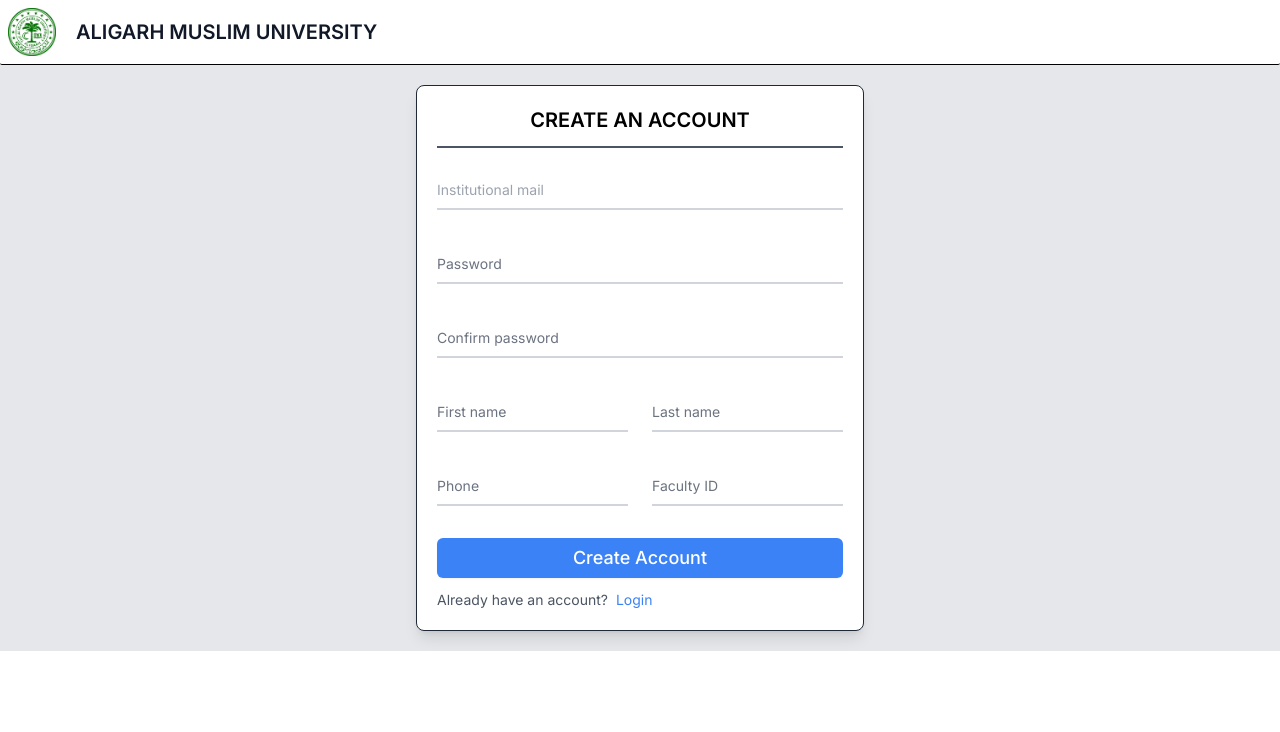
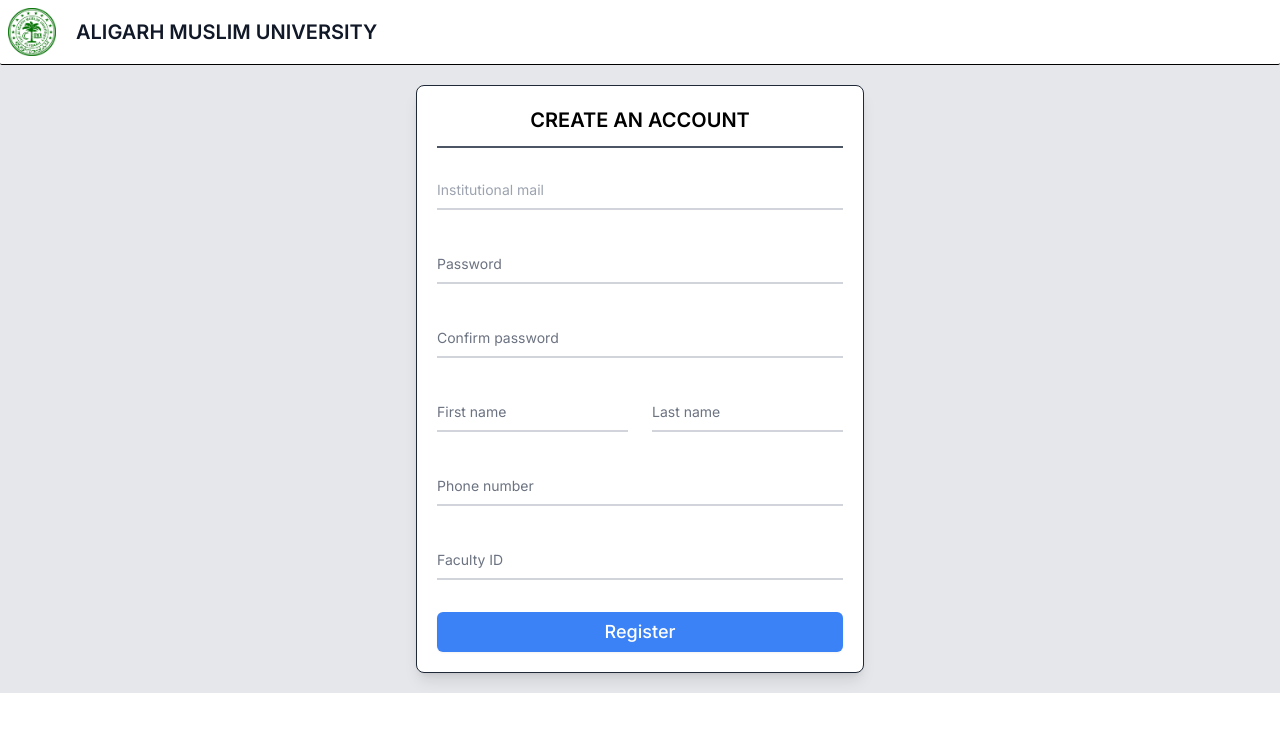
Before and after one commit to Inshamhaque/Minor-part-1, a Next.js app: page /auth/register in a window 1280 px wide. Shown: the top 732 px of the page. Built offline with nearby package versions, Linux system fonts and the light colour scheme.

Commit message:
registerClient part done

```diff
--- a/Client-Components/auth-page/registerClient.tsx
+++ b/Client-Components/auth-page/registerClient.tsx
@@ -2,7 +2,10 @@
 import { registerinputs, registerSchema } from "@/zodfile/schema";
 import { useState } from "react";
 import { useRouter } from "next/navigation";
-import axios from 'axios';
+import axios  from 'axios';
+import React from "react";
+import { ToastContainer, toast } from "react-toastify";
+import "react-toastify/dist/ReactToastify.css";
 
 export const Register = () => {
   const [credentials, setCredentials] = useState<registerinputs>({
@@ -13,6 +16,7 @@ export const Register = () => {
     phone:'',
     facultyId:''
   });
+
   const BASE_URL = process.env.BASE_URL;
 
   const [confirmPassword, setConfirmPassword] = useState<string>('');
@@ -22,6 +26,7 @@ export const Register = () => {
   const [facultyId, setFacultyId] = useState<string>('');
   const router = useRouter();
 
+  // for error state handling
   const [errors, setErrors] = useState<{
     mail?: string,
     password?: string,
@@ -32,14 +37,47 @@ export const Register = () => {
     facultyId?: string
   }>({});
 
-  const handleClick = async (e:any) => {
+  // to notify user that if user exists or not
+  const notify = () => {
+    return toast.error('User already exists, try logging in',{
+      position : 'top-center',
+      autoClose : 5000
+    });
+  }
+
+
+  // axios post function
+  const sendreq = async () => {
+    console.log('Credentials are:', credentials);
+    try {
+      const res = await axios.post(`http://localhost:3000/api/auth/signup`, {
+        mail: credentials.mail,
+        password: credentials.password,
+        facultyId: facultyId,
+        name: `${firstName} ${lastName}`
+      });
+      if (!res) {
+        console.log('Error occurred, try again later');
+        return null;
+      }
+      console.log('User registration successful');
+      return res;
+    } catch (error) {
+      console.error('Error occurred while sending request:', error);
+      return null;
+    }
+  }
+
+  // handleClick trigger
+  const handleClick = async (e: any) => {
     e.preventDefault();
     const result = registerSchema.safeParse(credentials);
-    console.log("result:",result.success);
-    console.log('handle click triggered');
+    console.log("Result:", result.success);
+    console.log('Handle click triggered');
+    // zod parsing ...
     if (!result.success || confirmPassword !== credentials.password) {
       const formattedErrors = result.error?.format() || {};
-      console.log('handle click inside  triggered');
+      console.log('Handle click inside triggered');
 
       setErrors({
         //@ts-ignore
@@ -52,26 +90,23 @@ export const Register = () => {
         phone: phone ? '' : 'Phone number is required',
         facultyId: facultyId ? '' : 'Faculty ID is required',
       });
+
     }
-    try{
-      console.log('trying post request')
-      const res = await axios.post(`http://localhost:3000/api/auth/signup`,{
-        mail : credentials.mail,
-        password : credentials.password,
-        name : credentials.firstName+credentials.lastName,
-        facultyId : credentials.facultyId
-      })
-      console.log('inside result.success!!!')
-      if(!res){
-        console.log('error registering from register Client');
+
+    try {
+      const res = await sendreq();
+      if (!res) {
+        console.log('Error occurred while sending request');
+      } else if (res?.data?.status === 404) {
+        console.log('Duplicate user found');
+        notify();
+      } else {
+        // if user credentials were valid, redirect him to verify page
+        console.log('User creation was successful');
+        router.push('/auth/verify');
       }
-      if(res.status==200){
-        // TODO: send mail here
-        router.push('/auth/verify')
-      }
-    }
-    catch(e){
-      console.log('some error occurred')
+    } catch (e) {
+      console.log('Some error occurred:', e);
     }
   };
 
@@ -81,6 +116,8 @@ export const Register = () => {
         {/* form section */}
         <form className="flex flex-col shadow-lg mt-5 max-w-md mx-auto bg-white gap-5 mb-5 p-5 border border-gray-800 rounded-lg gap-y-3" onSubmit={handleClick}>
           <div className="flex justify-center font-semibold text-xl border-b border-b-2 border-gray-600 pb-3 mb-2">CREATE AN ACCOUNT</div>
+
+          {/* Email */}
           <div className="relative z-0 w-full mb-5 group">
             <input
               type="email"
@@ -92,9 +129,11 @@ export const Register = () => {
               value={credentials.mail}
               onChange={(e) => setCredentials({ ...credentials, mail: e.target.value })}
             />
-              <label htmlFor="floating_email" className="peer-focus:font-medium absolute text-sm text-gray-400 duration-300 transform -translate-y-6 scale-75 top-3 -z-10 origin-[0] peer-focus:start-0 rtl:peer-focus:translate-x-1/4 rtl:peer-focus:left-auto peer-focus:text-blue-600 peer-focus:dark:text-blue-500 peer-placeholder-shown:scale-100 peer-placeholder-shown:translate-y-0 peer-focus:scale-75 peer-focus:-translate-y-6">Institutional mail </label>
+            <label htmlFor="floating_email" className="peer-focus:font-medium absolute text-sm text-gray-400 duration-300 transform -translate-y-6 scale-75 top-3 -z-10 origin-[0] peer-focus:start-0 rtl:peer-focus:translate-x-1/4 rtl:peer-focus:left-auto peer-focus:text-blue-600 peer-focus:dark:text-blue-500 peer-placeholder-shown:scale-100 peer-placeholder-shown:translate-y-0 peer-focus:scale-75 peer-focus:-translate-y-6">Institutional mail</label>
             {errors.mail && <div className="text-sm text-red-600">{errors.mail}</div>}
           </div>
+
+          {/* Password */}
           <div className="relative z-0 w-full mb-5 group">
             <input
               type="password"
@@ -109,6 +148,8 @@ export const Register = () => {
             <label htmlFor="floating_password" className="peer-focus:font-medium absolute text-sm text-gray-500 dark:text-gray-400 duration-300 transform -translate-y-6 scale-75 top-3 -z-10 origin-[0] peer-focus:start-0 rtl:peer-focus:translate-x-1/4 peer-focus:text-blue-600 peer-focus:dark:text-blue-500 peer-placeholder-shown:scale-100 peer-placeholder-shown:translate-y-0 peer-focus:scale-75 peer-focus:-translate-y-6">Password</label>
             {errors.password && <div className="text-sm text-red-600">{errors.password}</div>}
           </div>
+
+          {/* Confirm Password */}
           <div className="relative z-0 w-full mb-5 group">
             <input
               type="password"
@@ -121,6 +162,8 @@ export const Register = () => {
             <label className="peer-focus:font-medium absolute text-sm text-gray-500 dark:text-gray-400 duration-300 transform -translate-y-6 scale-75 top-3 -z-10 origin-[0] peer-focus:start-0 rtl:peer-focus:translate-x-1/4 peer-focus:text-blue-600 peer-focus:dark:text-blue-500 peer-placeholder-shown:scale-100 peer-placeholder-shown:translate-y-0 peer-focus:scale-75 peer-focus:-translate-y-6">Confirm password</label>
             {errors.confirmPassword && <div className="text-sm text-red-600">{errors.confirmPassword}</div>}
           </div>
+
+          {/* First Name and Last Name */}
           <div className="grid md:grid-cols-2 md:gap-6">
             <div className="relative z-0 w-full mb-5 group">
               <input
@@ -136,6 +179,7 @@ export const Register = () => {
               <label htmlFor="floating_first_name" className="peer-focus:font-medium absolute text-sm text-gray-500 dark:text-gray-400 duration-300 transform -translate-y-6 scale-75 top-3 -z-10 origin-[0] peer-focus:start-0 rtl:peer-focus:translate-x-1/4 peer-focus:text-blue-600 peer-focus:dark:text-blue-500 peer-placeholder-shown:scale-100 peer-placeholder-shown:translate-y-0 peer-focus:scale-75 peer-focus:-translate-y-6">First name</label>
               {errors.firstName && <div className="text-sm text-red-600">{errors.firstName}</div>}
             </div>
+
             <div className="relative z-0 w-full mb-5 group">
               <input
                 type="text"
@@ -151,11 +195,11 @@ export const Register = () => {
               {errors.lastName && <div className="text-sm text-red-600">{errors.lastName}</div>}
             </div>
           </div>
-          <div className="grid md:grid-cols-2 md:gap-6">
+
+          {/* Phone Number */}
           <div className="relative z-0 w-full mb-5 group">
             <input
               type="tel"
-                  pattern="[0-9]{10}"
               name="floating_phone"
               id="floating_phone"
               className="block py-2.5 px-0 w-full text-sm text-gray-900 bg-transparent border-0 border-b-2 border-gray-300 appearance-none text-gray-800 focus:outline-none focus:ring-0 focus:border-blue-600 peer"
@@ -164,36 +208,38 @@ export const Register = () => {
               value={phone}
               onChange={(e) => setPhone(e.target.value)}
             />
-                <label htmlFor="floating_phone" className="peer-focus:font-medium absolute text-sm text-gray-500 dark:text-gray-400 duration-300 transform -translate-y-6 scale-75 top-3 -z-10 origin-[0] peer-focus:start-0 rtl:peer-focus:translate-x-1/4 peer-focus:text-blue-600 peer-focus:dark:text-blue-500 peer-placeholder-shown:scale-100 peer-placeholder-shown:translate-y-0 peer-focus:scale-75 peer-focus:-translate-y-6">Phone</label>
+            <label htmlFor="floating_phone" className="peer-focus:font-medium absolute text-sm text-gray-500 dark:text-gray-400 duration-300 transform -translate-y-6 scale-75 top-3 -z-10 origin-[0] peer-focus:start-0 rtl:peer-focus:translate-x-1/4 peer-focus:text-blue-600 peer-focus:dark:text-blue-500 peer-placeholder-shown:scale-100 peer-placeholder-shown:translate-y-0 peer-focus:scale-75 peer-focus:-translate-y-6">Phone number</label>
             {errors.phone && <div className="text-sm text-red-600">{errors.phone}</div>}
           </div>
+
+          {/* Faculty ID */}
           <div className="relative z-0 w-full mb-5 group">
             <input
               type="text"
-                  name="floating_faculty_id"
-                  id="floating_faculty_id"
+              name="floating_facultyId"
+              id="floating_facultyId"
               className="block py-2.5 px-0 w-full text-sm text-gray-900 bg-transparent border-0 border-b-2 border-gray-300 appearance-none text-gray-800 focus:outline-none focus:ring-0 focus:border-blue-600 peer"
               placeholder=" "
               required
               value={facultyId}
               onChange={(e) => setFacultyId(e.target.value)}
             />
-                <label htmlFor="floating_faculty_id" className="peer-focus:font-medium absolute text-sm text-gray-500 dark:text-gray-400 duration-300 transform -translate-y-6 scale-75 top-3 -z-10 origin-[0] peer-focus:start-0 rtl:peer-focus:translate-x-1/4 peer-focus:text-blue-600 peer-focus:dark:text-blue-500 peer-placeholder-shown:scale-100 peer-placeholder-shown:translate-y-0 peer-focus:scale-75 peer-focus:-translate-y-6">Faculty ID</label>
+            <label htmlFor="floating_facultyId" className="peer-focus:font-medium absolute text-sm text-gray-500 dark:text-gray-400 duration-300 transform -translate-y-6 scale-75 top-3 -z-10 origin-[0] peer-focus:start-0 rtl:peer-focus:translate-x-1/4 peer-focus:text-blue-600 peer-focus:dark:text-blue-500 peer-placeholder-shown:scale-100 peer-placeholder-shown:translate-y-0 peer-focus:scale-75 peer-focus:-translate-y-6">Faculty ID</label>
             {errors.facultyId && <div className="text-sm text-red-600">{errors.facultyId}</div>}
           </div>
-          </div>
-          <div className="flex flex-col items-center justify-center space-y-3">
-            <button className="px-3 py-1.5 w-full text-white text-lg font-medium bg-blue-500 hover:bg-blue-600 rounded-md shadow-sm focus:outline-none focus:ring-2 focus:ring-offset-2 focus:ring-blue-500" type="submit"
-            onClick={handleClick}>
-              Create Account
+
+          {/* Submit Button */}
+          <div className="flex justify-center">
+            <button
+              type="submit"
+              className="px-3 py-1.5 w-full text-white text-lg font-medium bg-blue-500 hover:bg-blue-600 rounded-md shadow-sm focus:outline-none focus:ring-2 focus:ring-offset-2 focus:ring-blue-500"
+            >
+              Register
             </button>
-          </div>
-          <div className="flex gap-x-2 text-sm">
-            <div className="text-gray-600">Already have an account?</div>
-            <a href="/auth/login" className="text-blue-500 underline-offset-2">Login</a>
           </div>
         </form>
       </div>
+      <ToastContainer />
     </div>
   );
 };
--- a/package.json
+++ b/package.json
@@ -10,11 +10,13 @@
     },
     "dependencies": {
         "@prisma/client": "^5.19.0",
+        "axios": "^1.7.7",
         "bcrypt": "^5.1.1",
         "next": "14.2.5",
         "nodemailer": "^6.9.14",
         "react": "^18",
         "react-dom": "^18",
+        "react-toastify": "^10.0.5",
         "zod": "^3.23.8"
     },
     "devDependencies": {
```
Also changed, not shown: app/api/auth/signup/route.ts (+6 -2 lines), 1 other file (tests, documents, lock files or other folders). Lines whose indentation alone changed are shown as unchanged.
